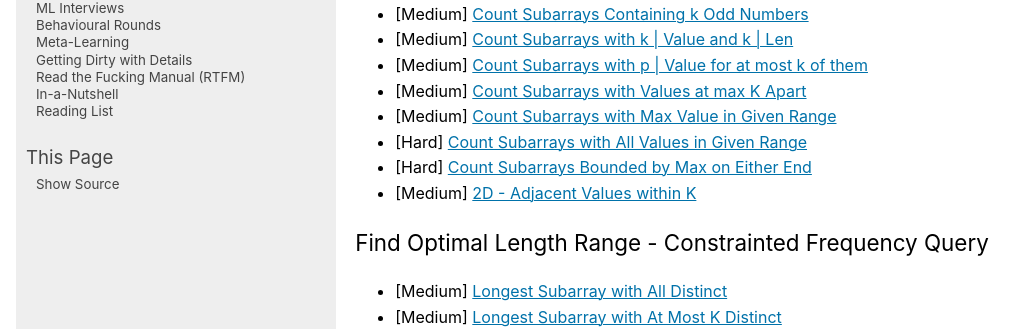
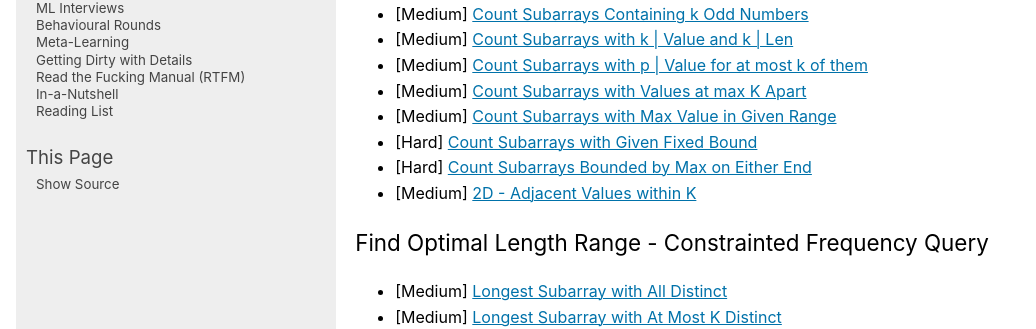
Before and after one commit to uselesstechjunks/leetcode, a Sphinx documentation site: the page built from docs/source/dsa/qb.rst, in a window 1280 px wide and 900 px high, scrolled down 5932 px. Shown: the part 128-457 px from the top of the window, without its empty margins (0-1036 px from the left). Built offline with Sphinx 7.4.7, drawn with Linux system fonts in a browser that asks for light colours; pages that are not in the unit, such as notebooks, are missing from menus.

Commit message:
Update qb.rst

```diff
--- a/docs/source/dsa/qb.rst
+++ b/docs/source/dsa/qb.rst
@@ -185,7 +185,7 @@ Find Range Count - Constrained Value Query
 - [Medium] `Count Subarrays with p | Value for at most k of them <https://leetcode.com/problems/k-divisible-elements-subarrays/>`_
 - [Medium] `Count Subarrays with Values at max K Apart <https://leetcode.com/problems/longest-continuous-subarray-with-absolute-diff-less-than-or-equal-to-limit/description/>`_
 - [Medium] `Count Subarrays with Max Value in Given Range <https://leetcode.com/problems/number-of-subarrays-with-bounded-maximum/description/>`_
-- [Hard] `Count Subarrays with All Values in Given Range <https://leetcode.com/problems/count-subarrays-with-fixed-bounds/description/>`_
+- [Hard] `Count Subarrays with Given Fixed Bound <https://leetcode.com/problems/count-subarrays-with-fixed-bounds/description/>`_
 - [Hard] `Count Subarrays Bounded by Max on Either End <https://leetcode.com/problems/find-the-number-of-subarrays-where-boundary-elements-are-maximum/>`_
 - [Medium] `2D - Adjacent Values within K <https://leetcode.com/problems/find-the-grid-of-region-average/description/>`_
 
```
